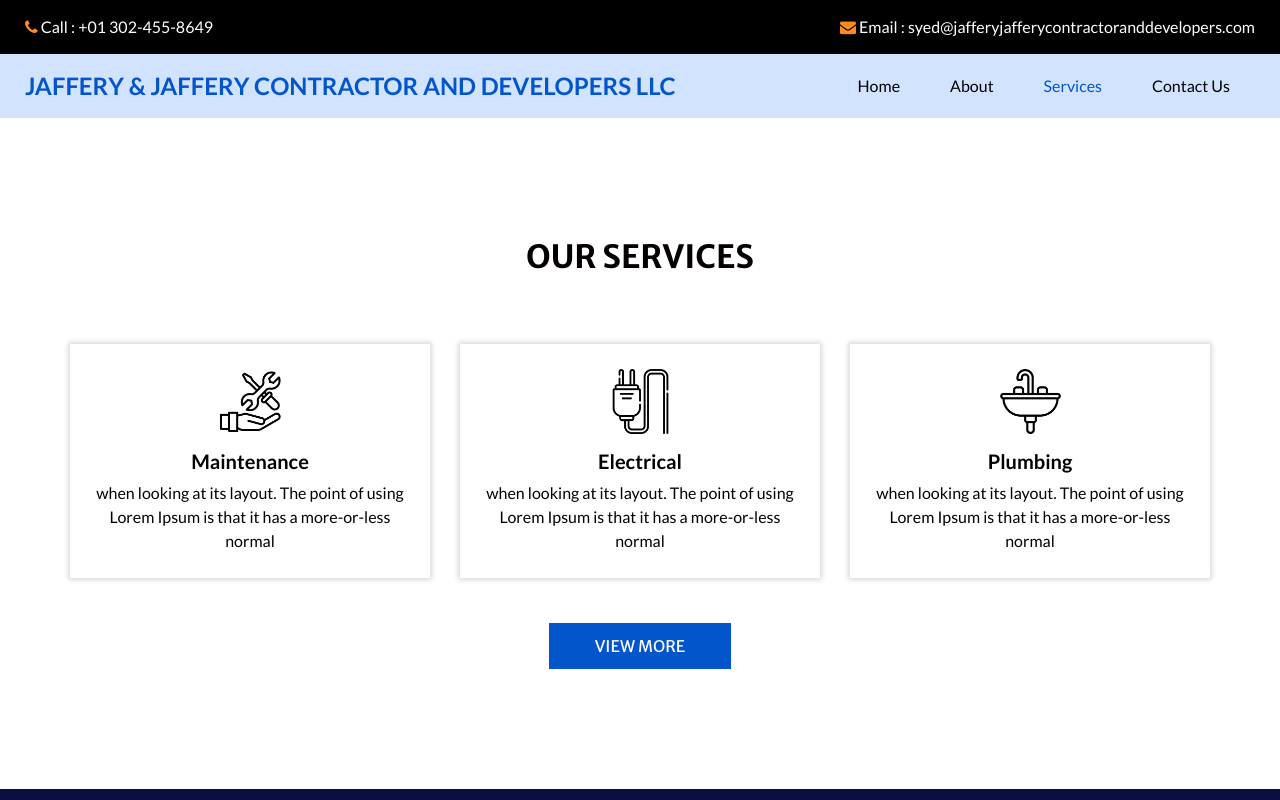
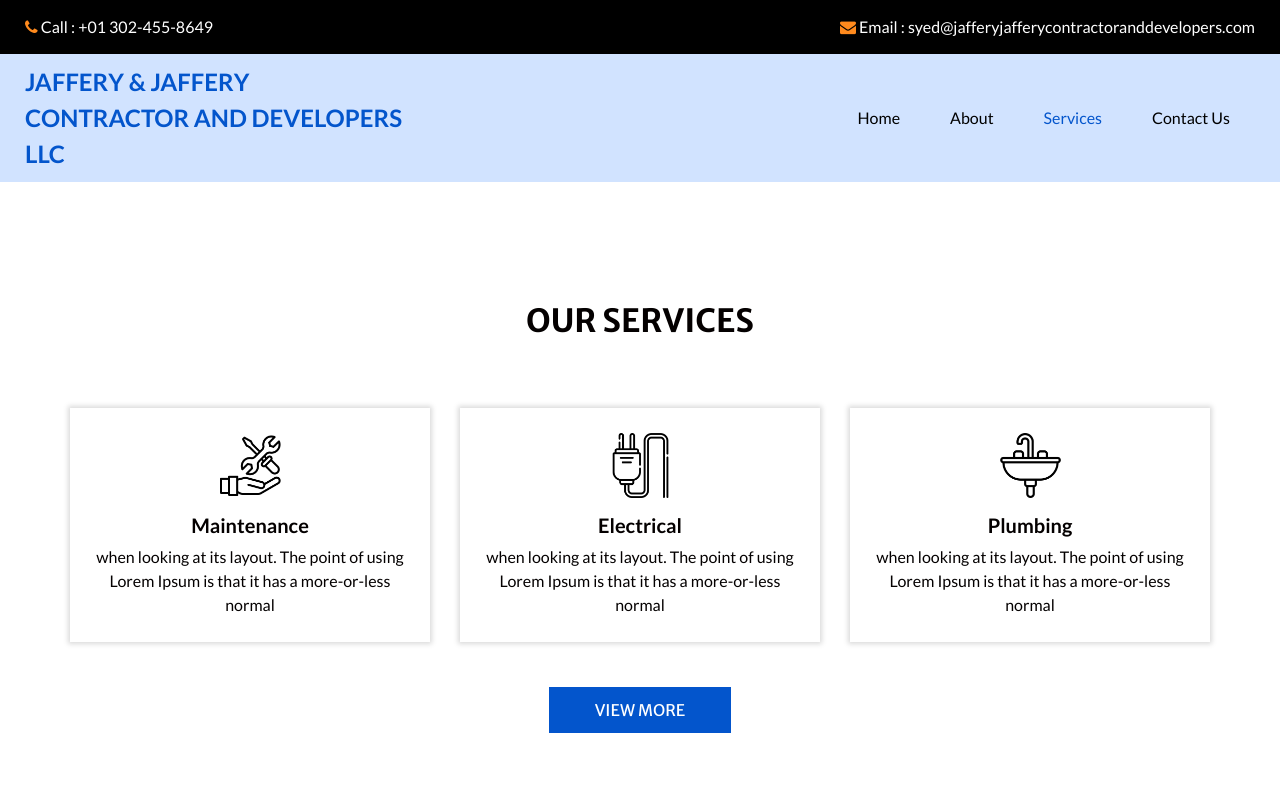
Before and after one commit to ojaffery/ojaffery.github.io, a plain HTML site: page service.html in a window 1280 px wide. Shown: the top 800 px of the page. Drawn offline with nearby package versions, Linux system fonts and the light colour scheme; some packages are replaced by stand-ins of ours.

Commit message:
Update service.html

```diff
--- a/service.html
+++ b/service.html
@@ -55,7 +55,11 @@
           <nav class="navbar navbar-expand-lg custom_nav-container ">
             <a class="navbar-brand" href="index.html">
               <span>
-                JAFFERY & JAFFERY CONTRACTOR AND DEVELOPERS LLC
+                Jaffery & Jaffery
+                <br>
+                Contractor and Developers
+              </br>
+              LLC
               </span>
             </a>
 
```
